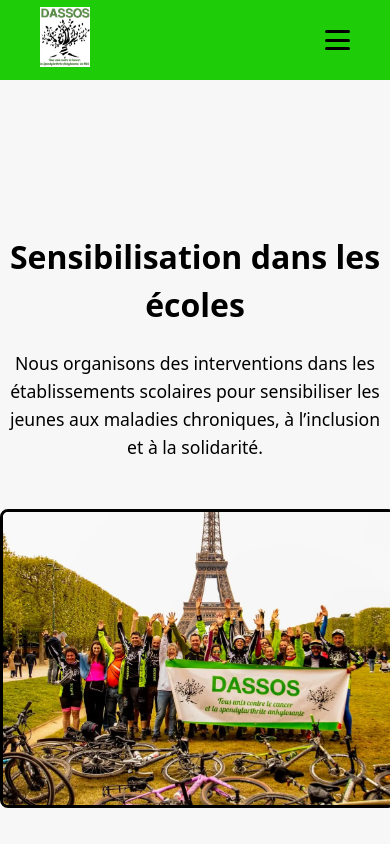
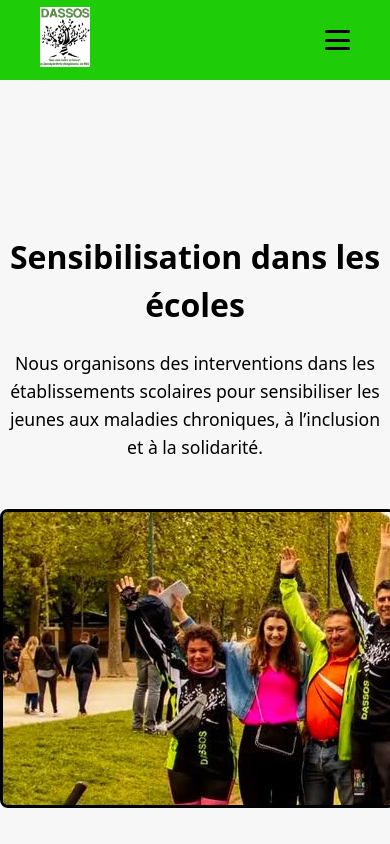
Before and after one commit to BaptisteTP/site_dassos, a React (Vite) app: page /site_dassos/nos-actions in a window 390 px wide. Shown: the top 844 px of the page. Built offline with nearby package versions, Linux system fonts and the light colour scheme.

Commit message:
carousel img

```diff
--- a/src/components/Carousel.css
+++ b/src/components/Carousel.css
@@ -74,6 +74,12 @@
     touch-action: pan-x; /* Enable horizontal touch gestures */
   }
 
+  .carousel-slide img {
+    width: 100%;
+    height: auto; /* Maintain aspect ratio */
+    object-fit: contain; /* Ensure the entire image is visible */
+  }
+
   .carousel-button {
     display: none; /* Hide buttons on mobile */
   }
```
